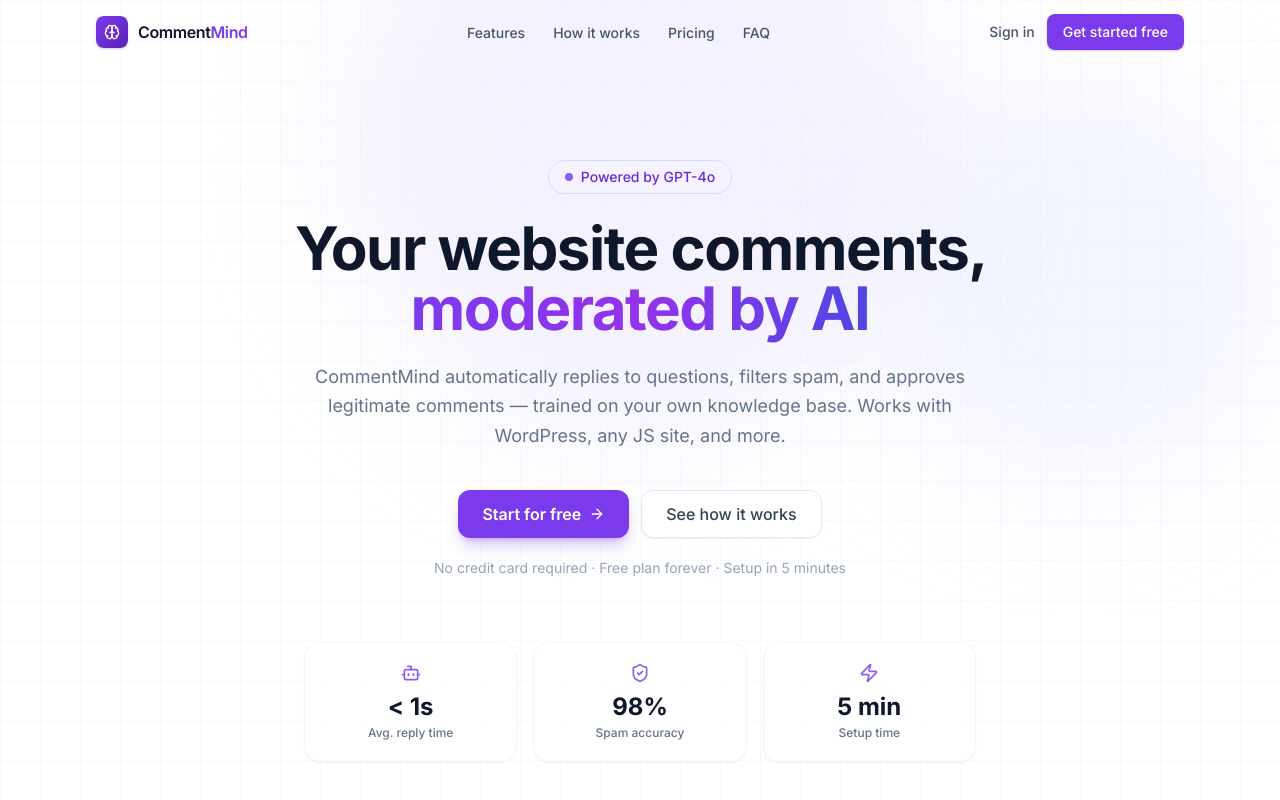
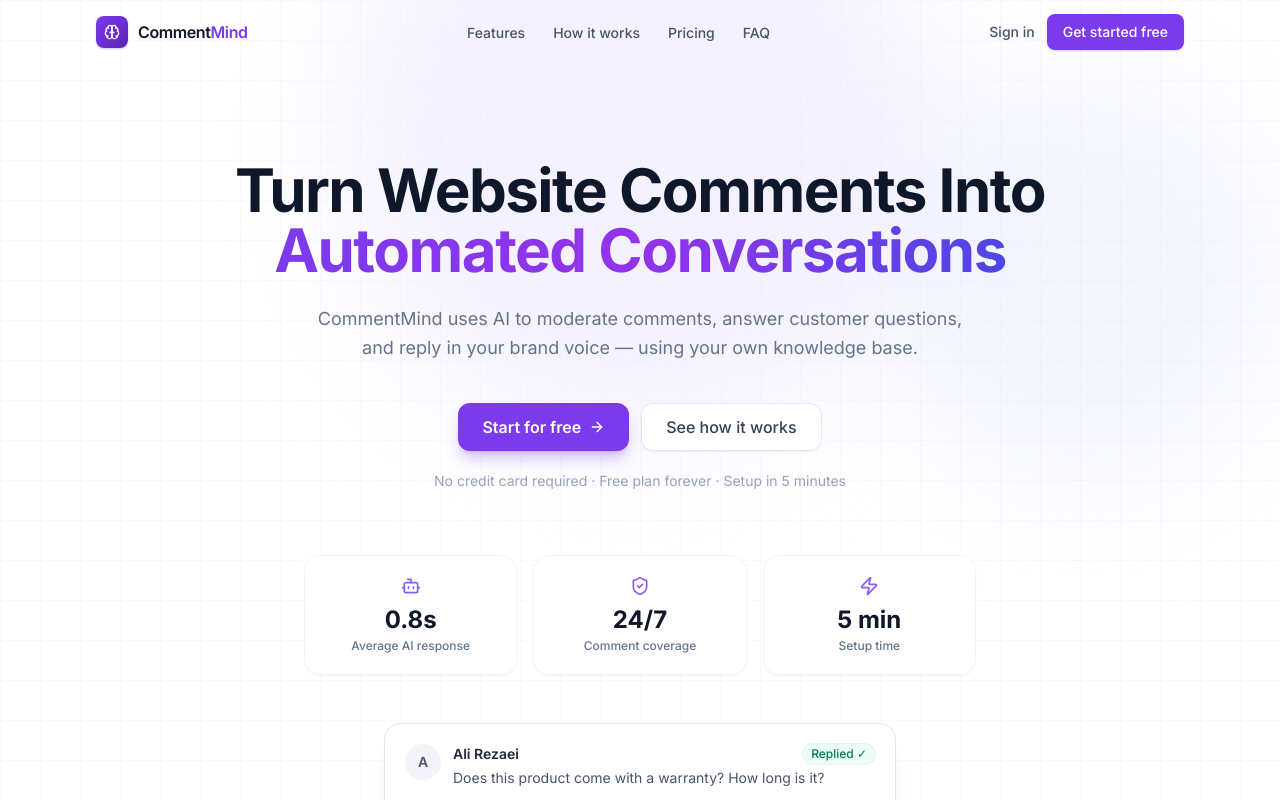
Before and after one commit to Mahdi-Ra/commentMind, a Next.js app in the folder dashboard/: page / in a window 1280 px wide. Shown: the top 800 px of the page. Built offline with nearby package versions, Linux system fonts and the light colour scheme.

Commit message:
Refine landing message and customer navigation

```diff
--- a/dashboard/src/app/dashboard/page.tsx
+++ b/dashboard/src/app/dashboard/page.tsx
@@ -257,6 +257,21 @@
         </Badge>
       </div>
 
+      <div className="mt-4 flex gap-2">
+        <Link href={`/dashboard/sites/${site.id}/comments`} className="flex-1">
+          <Button variant="secondary" size="sm" className="w-full">
+            <MessageSquare className="h-4 w-4" />
+            Comments
+          </Button>
+        </Link>
+        <Link href={`/dashboard/sites/${site.id}`} className="flex-1">
+          <Button variant="outline" size="sm" className="w-full">
+            <Settings className="h-4 w-4" />
+            Settings
+          </Button>
+        </Link>
+      </div>
+
       {stats && (
         <div className="mt-4 grid grid-cols-3 gap-2">
           <StatMini icon={MessageCircle} label="Total" value={stats.total} />
@@ -269,21 +284,6 @@
         {site.auto_reply && <Badge variant="info">Auto-reply</Badge>}
         {site.auto_approve && <Badge variant="success">Auto-approve</Badge>}
         {site.auto_spam && <Badge variant="warning">Spam filter</Badge>}
-      </div>
-
-      <div className="mt-5 flex gap-2 border-t border-slate-100 pt-4">
-        <Link href={`/dashboard/sites/${site.id}/comments`} className="flex-1">
-          <Button variant="secondary" size="sm" className="w-full">
-            <MessageSquare className="h-4 w-4" />
-            Comments
-          </Button>
-        </Link>
-        <Link href={`/dashboard/sites/${site.id}`} className="flex-1">
-          <Button variant="outline" size="sm" className="w-full">
-            <Settings className="h-4 w-4" />
-            Settings
-          </Button>
-        </Link>
       </div>
     </Card>
   )
--- a/dashboard/src/components/landing/features.tsx
+++ b/dashboard/src/components/landing/features.tsx
@@ -12,7 +12,7 @@
     icon: Bot,
     title: 'AI-generated replies',
     description:
-      'GPT-4o reads each comment and writes a contextual reply in your brand voice — using your knowledge base as the source of truth.',
+      'CommentMind reads each comment and writes a contextual reply in your brand voice — using your knowledge base as the source of truth.',
     color: 'bg-violet-50 text-violet-600',
   },
   {
--- a/dashboard/src/components/landing/footer.tsx
+++ b/dashboard/src/components/landing/footer.tsx
@@ -38,7 +38,7 @@
               </span>
             </Link>
             <p className="mt-4 text-sm leading-relaxed text-slate-500">
-              AI-powered comment moderation for websites of all sizes. Powered by GPT-4o.
+              AI-powered comment moderation for websites of all sizes, built for faster customer conversations.
             </p>
             <p className="mt-4 text-xs text-slate-400">
               © {new Date().getFullYear()} CommentMind AI. All rights reserved.
--- a/dashboard/src/components/landing/hero.tsx
+++ b/dashboard/src/components/landing/hero.tsx
@@ -10,23 +10,16 @@
       <div className="absolute top-20 right-0 h-[400px] w-[400px] rounded-full bg-indigo-100/40 blur-3xl pointer-events-none" />
 
       <div className="relative mx-auto max-w-4xl px-4 text-center sm:px-6 lg:px-8">
-        {/* Eyebrow badge */}
-        <div className="mb-6 inline-flex items-center gap-2 rounded-full border border-violet-200 bg-violet-50 px-4 py-1.5 text-sm font-medium text-violet-700 animate-fade-in">
-          <span className="flex h-2 w-2 rounded-full bg-violet-500" />
-          Powered by GPT-4o
-        </div>
-
         {/* Headline */}
         <h1 className="animate-slide-up text-4xl font-bold tracking-tight text-slate-900 sm:text-5xl lg:text-6xl">
-          Your website comments,{' '}
-          <span className="gradient-text">moderated by AI</span>
+          Turn Website Comments Into{' '}
+          <span className="gradient-text">Automated Conversations</span>
         </h1>
 
         {/* Sub-headline */}
         <p className="animate-slide-up-delay-1 mx-auto mt-6 max-w-2xl text-lg leading-relaxed text-slate-500">
-          CommentMind automatically replies to questions, filters spam, and approves
-          legitimate comments — trained on your own knowledge base. Works with WordPress,
-          any JS site, and more.
+          CommentMind uses AI to moderate comments, answer customer questions, and reply in
+          your brand voice — using your own knowledge base.
         </p>
 
         {/* CTA buttons */}
@@ -54,8 +47,8 @@
         {/* Hero stats */}
         <div className="animate-slide-up-delay-3 mx-auto mt-16 grid max-w-2xl grid-cols-3 gap-4">
           {[
-            { icon: Bot, value: '< 1s', label: 'Avg. reply time' },
-            { icon: ShieldCheck, value: '98%', label: 'Spam accuracy' },
+            { icon: Bot, value: '0.8s', label: 'Average AI response' },
+            { icon: ShieldCheck, value: '24/7', label: 'Comment coverage' },
             { icon: Zap, value: '5 min', label: 'Setup time' },
           ].map(({ icon: Icon, value, label }) => (
             <div
--- a/dashboard/src/components/landing/testimonials.tsx
+++ b/dashboard/src/components/landing/testimonials.tsx
@@ -25,7 +25,7 @@
     avatar: 'PN',
     color: 'bg-amber-100 text-amber-700',
     quote:
-      "Spam used to be a constant headache. Now it's just gone. The 98% accuracy claim is real — we've been running it for 3 months with almost no false positives.",
+      "Spam used to be a constant headache. Now it barely reaches our moderation queue, and the team can focus on real customer conversations.",
     stars: 5,
   },
   {
--- a/dashboard/src/components/sites/integration-tab.tsx
+++ b/dashboard/src/components/sites/integration-tab.tsx
@@ -2,7 +2,7 @@
 
 import { useEffect, useState } from 'react'
 import { toast } from 'sonner'
-import { Code2, Copy, Plug, CheckCircle2 } from 'lucide-react'
+import { Code2, Copy, Plug, CheckCircle2, Download } from 'lucide-react'
 import { sitesApi } from '@/lib/api'
 import { Card } from '@/components/ui/card'
 import { Button } from '@/components/ui/button'
@@ -84,6 +84,29 @@
 
   return (
     <div className="space-y-5">
+      <Card>
+        <div className="flex flex-col gap-4 sm:flex-row sm:items-center sm:justify-between">
+          <div className="flex items-start gap-3">
+            <span className="flex h-10 w-10 shrink-0 items-center justify-center rounded-lg bg-blue-100 text-blue-700">
+              <Download className="h-5 w-5" />
+            </span>
+            <div>
+              <h3 className="text-sm font-semibold text-slate-900">WordPress plugin</h3>
+              <p className="mt-1 text-sm text-slate-500">
+                Download the plugin, activate it in WordPress, then paste this site&apos;s API key.
+              </p>
+            </div>
+          </div>
+          <a
+            href="/downloads/commentmind-ai-wordpress-plugin.zip"
+            className="inline-flex h-10 shrink-0 items-center justify-center gap-2 rounded-lg bg-slate-900 px-4 text-sm font-medium text-white transition hover:bg-slate-800"
+          >
+            <Download className="h-4 w-4" />
+            Download plugin
+          </a>
+        </div>
+      </Card>
+
       <Card>
         <div className="mb-4 flex items-center gap-3">
           <span className="flex h-10 w-10 items-center justify-center rounded-lg bg-violet-100 text-violet-700">
```
